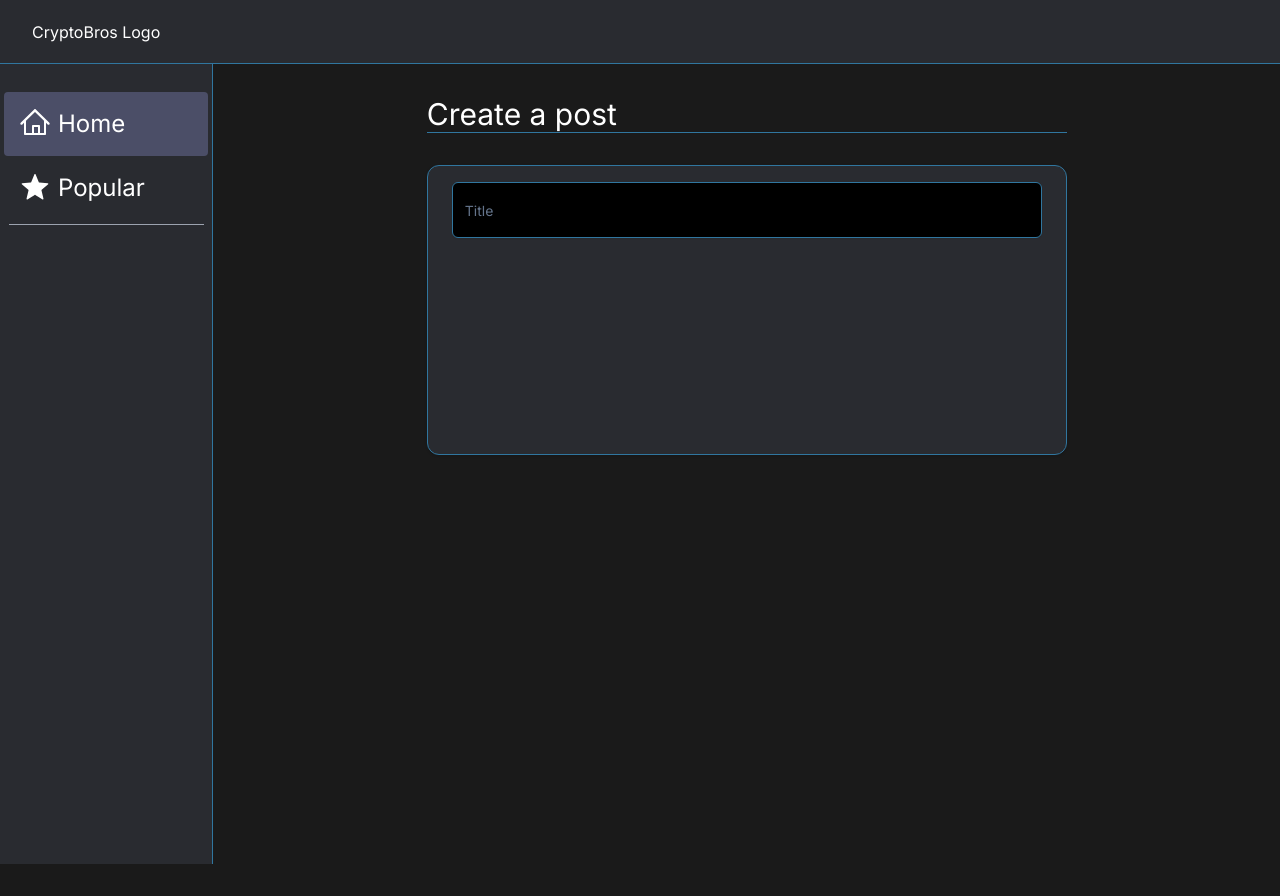
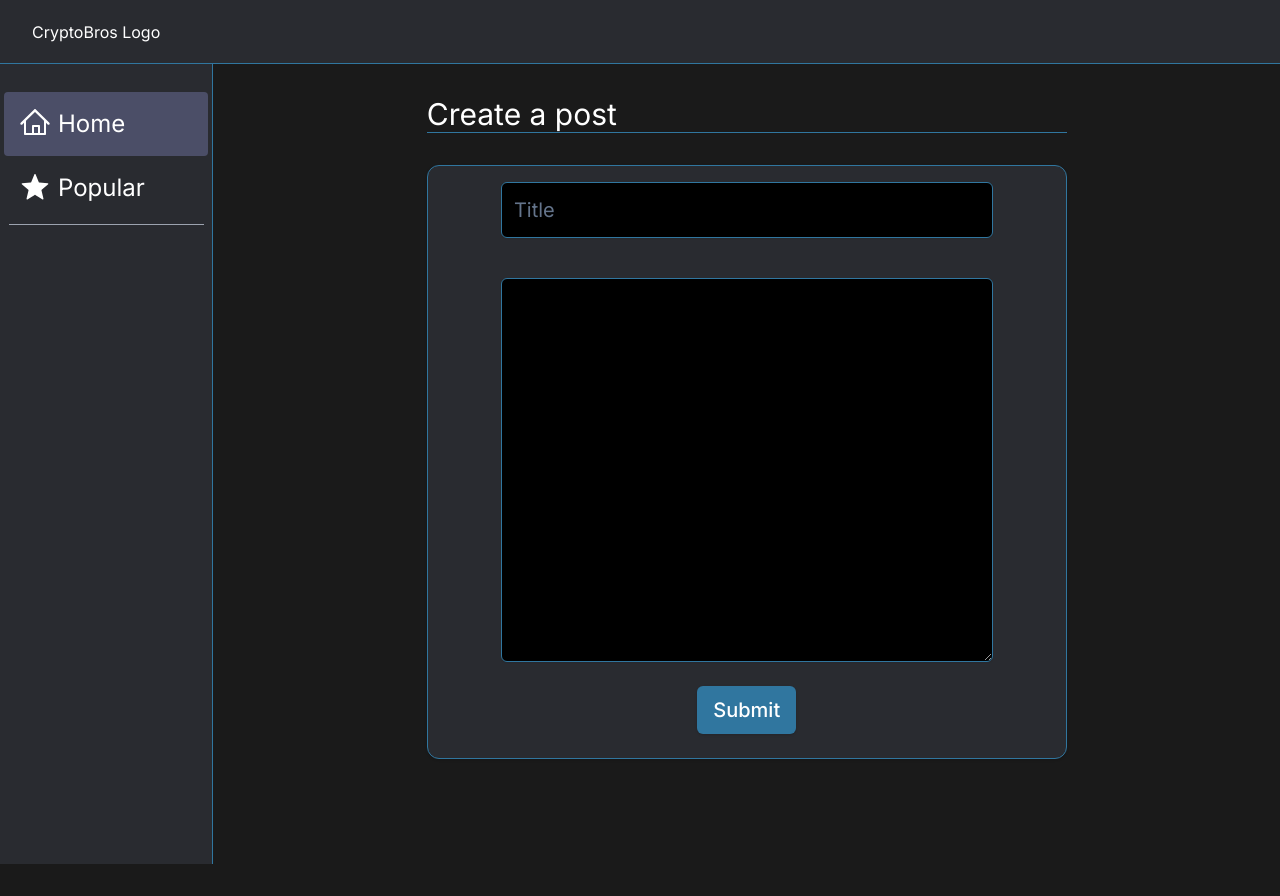
Before and after one commit to Wilsonator123/Secure-Blog-Page, a Next.js app in the folder client/: page /home/create in a window 1280 px wide. Built offline with nearby package versions, Linux system fonts and the light colour scheme.

Commit message:
Create post form styling

```diff
--- a/client/components/ui/create-post-form.jsx
+++ b/client/components/ui/create-post-form.jsx
@@ -1,3 +1,5 @@
+'use client'
+
 import {
     Card,
     CardContent,
@@ -7,26 +9,60 @@ import {
     CardTitle,
   } from "@/components/ui/card"
   import { Input } from "@/components/ui/input";
-  import { Select, SelectContent, SelectItem, SelectTrigger, SelectValue } from "@/components/ui/select";
-
+  import { Textarea } from "./textarea";
+  import { useState } from "react";
+  import { Button } from "./button";
 
 
 export default function CreatePostForm(){
+
+    const [title, setTitle] = useState("");
+    const [content, setContent] = useState("");
+    const [error, setError] = useState("");
+
+    async function handleSubmit(e){
+        e.preventDefault();
+        console.log(title, content);
+
+        /*try {
+            const response = await axios.post('http://localhost:8000/posts/create', {
+                title: title,
+                content: content
+            })
+
+            if(response.status === 200){
+                console.log("Post created successfully");
+            }
+
+          } catch (error) {
+              if (error.status === 401){
+                  setError("Post creation failed.");
+              }
+              else{
+                  setError("There was a problem with the server.")
+              }
+          }*/
+    }
+
 
 
     return(
         <Card className="w-full bg-primary border-secondary mt-8 ">
             <CardContent className="flex  w-7/8 mx-auto">
-                <form className="relative flex flex-col justify-center w-full items-center">
+                <form className="relative flex flex-col justify-center w-full items-center" onSubmit={handleSubmit}>
                 <div className="relative flex flex-col w-full justify-center items-center pb-6">
-                    <Input className="my-4 h-14 bg-black border-secondary text-text focus:border-accent"
-                    placeholder="Title" />
+                    <Input className="my-4 h-14 w-10/12 bg-black border-secondary text-text text-xl focus:border-accent"
+                    placeholder="Title" value={title} onChange={(e)=>setTitle(e.target.value)} />
+                </div>
+                <div className="relative flex flex-col w-full justify-center items-center pb-6">
+                    <Textarea className="h-96 w-10/12 bg-black border-secondary text-text text-base focus:border-accent"
+                    value={content} onChange={(e)=>setContent(e.target.value)}></Textarea>
+                </div>
+                <div className="flex justify-end">
+                    <Button className="h-12 bg-secondary text-text text-xl hover:border hover:border-accent" type="submit">Submit</Button>
                 </div>
                 </form>
         </CardContent>
-
-        <CardFooter className="flex flex-col items-center space-y-4 mb-32">
-        </CardFooter>
         </Card>
     )
 }
--- /dev/null
+++ b/client/components/ui/textarea.jsx
@@ -0,0 +1,18 @@
+import * as React from "react"
+
+import { cn } from "@/lib/utils"
+
+const Textarea = React.forwardRef(({ className, ...props }, ref) => {
+  return (
+    (<textarea
+      className={cn(
+        "flex min-h-[60px] w-full rounded-md border border-input bg-transparent px-3 py-2 text-sm shadow-sm placeholder:text-muted-foreground focus-visible:outline-none focus-visible:ring-1 focus-visible:ring-ring disabled:cursor-not-allowed disabled:opacity-50",
+        className
+      )}
+      ref={ref}
+      {...props} />)
+  );
+})
+Textarea.displayName = "Textarea"
+
+export { Textarea }
```
